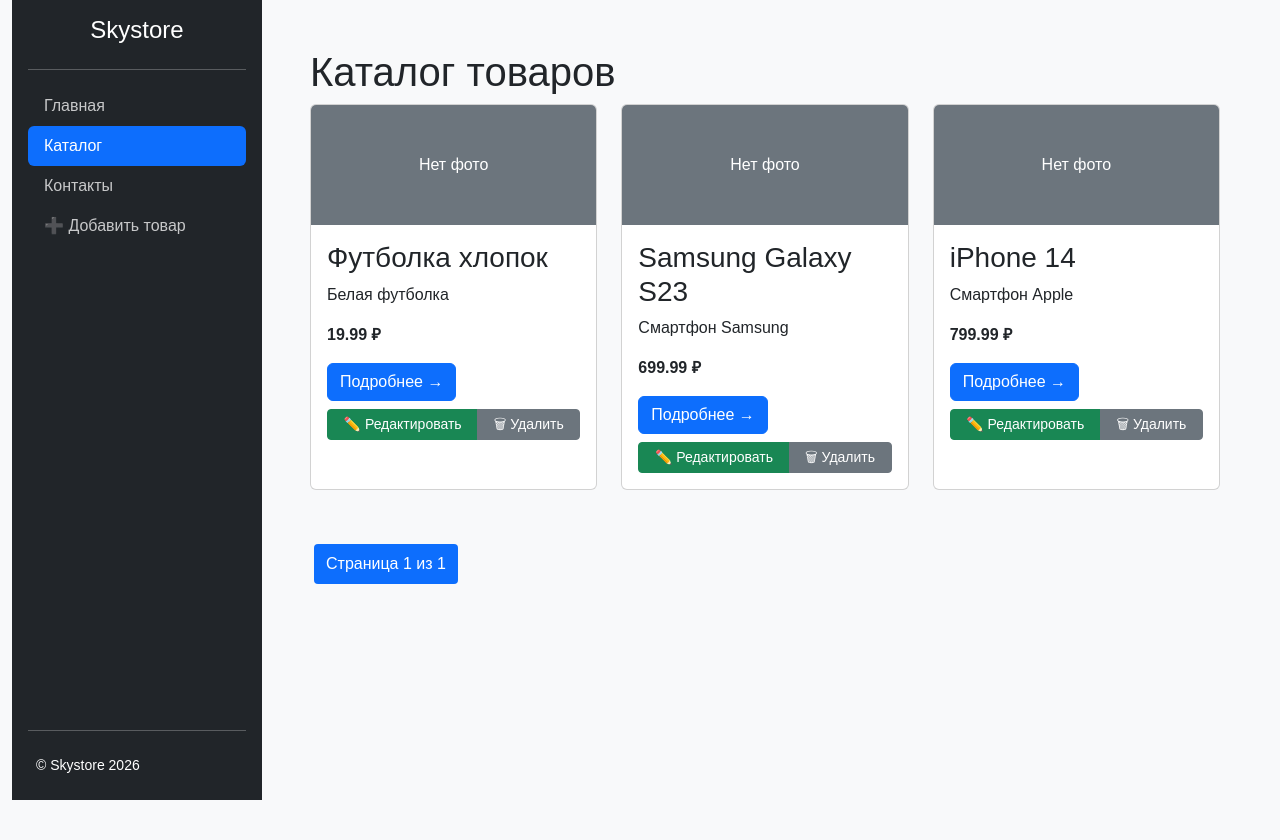
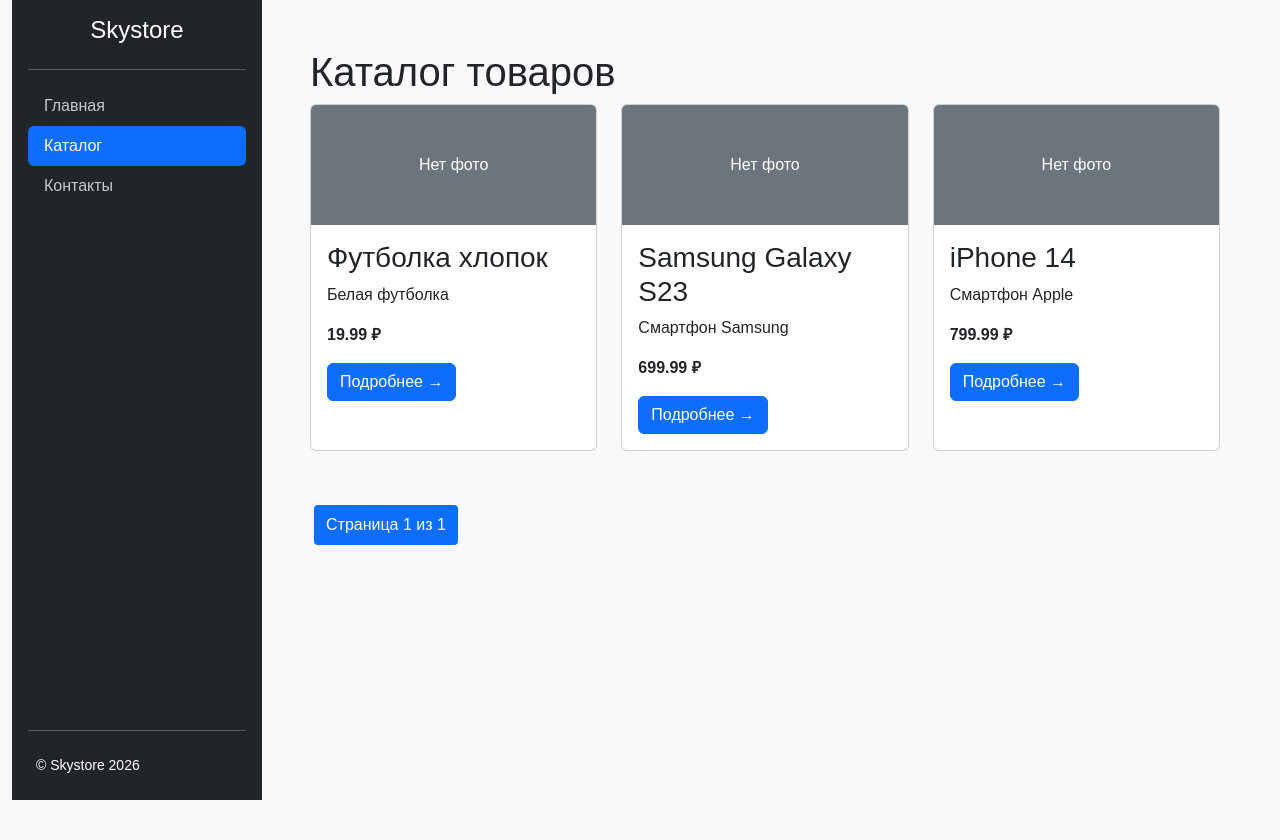
Before and after one commit to Viktor84-code/django-online-store, a Django app: page /catalog/ in a window 1280 px wide. Shown: the top 840 px of the page. Run offline with Django 5.2, Linux system fonts and the light colour scheme; data comes from the database, SQL or seed files in the repository.

Commit message:
fix: убрать CRUD кнопки для покупателей, оставить только для админки

```diff
--- a/catalog/templates/catalog/product_list.html
+++ b/catalog/templates/catalog/product_list.html
@@ -37,7 +37,6 @@
             <li class="nav-item"><a href="/" class="nav-link">Главная</a></li>
             <li><a href="/catalog/" class="nav-link active">Каталог</a></li>
             <li><a href="/contacts/" class="nav-link">Контакты</a></li>
-            <li><a href="/create/" class="nav-link">➕ Добавить товар</a></li>
         </ul>
         <hr>
         <div class="p-2 small">© Skystore 2026</div>
@@ -51,46 +50,37 @@
             <div class="col-md-4 mb-4">
                 <div class="card h-100">
                     {% if product.image %}
-                    <img src="{{ product.image.url }}" class="card-img-top" alt="{{ product.name }}"
-                         style="height: 200px; object-fit: cover;">
+                        <img src="{{ product.image.url }}" class="card-img-top" alt="{{ product.name }}" style="height: 200px; object-fit: cover;">
                     {% else %}
-                    <div class="card-img-top bg-secondary text-white text-center py-5">Нет фото</div>
+                        <div class="card-img-top bg-secondary text-white text-center py-5">Нет фото</div>
                     {% endif %}
                     <div class="card-body">
                         <h3>{{ product.name }}</h3>
                         <p>{{ product.description|truncatechars:100 }}</p>
                         <p><strong>{{ product.price }} ₽</strong></p>
                         <a href="{% url 'catalog:product_detail' product.pk %}" class="btn btn-primary">Подробнее →</a>
-
-                        <div class="btn-group mt-2 w-100">
-                            <a href="{% url 'catalog:product_edit' product.pk %}" class="btn btn-sm btn-success">✏️
-                                Редактировать</a>
-                            <a href="{% url 'catalog:product_delete' product.pk %}" class="btn btn-sm btn-secondary">🗑
-                                Удалить</a>
-                        </div>
                     </div>
                 </div>
             </div>
             {% empty %}
             <div class="col-12">
                 <p>Товаров пока нет</p>
-                <a href="/create/" class="btn btn-success">Создать первый товар</a>
             </div>
             {% endfor %}
         </div>
 
-        <!-- Пагинация с номерами страниц -->
+        <!-- Пагинация -->
         <div class="pagination">
             {% if page_obj.has_previous %}
-            <a href="?page=1">&laquo; Первая</a>
-            <a href="?page={{ page_obj.previous_page_number }}">Назад</a>
+                <a href="?page=1">&laquo; Первая</a>
+                <a href="?page={{ page_obj.previous_page_number }}">Назад</a>
             {% endif %}
 
             <span>Страница {{ page_obj.number }} из {{ page_obj.paginator.num_pages }}</span>
 
             {% if page_obj.has_next %}
-            <a href="?page={{ page_obj.next_page_number }}">Вперед</a>
-            <a href="?page={{ page_obj.paginator.num_pages }}">Последняя &raquo;</a>
+                <a href="?page={{ page_obj.next_page_number }}">Вперед</a>
+                <a href="?page={{ page_obj.paginator.num_pages }}">Последняя &raquo;</a>
             {% endif %}
         </div>
     </main>
```
